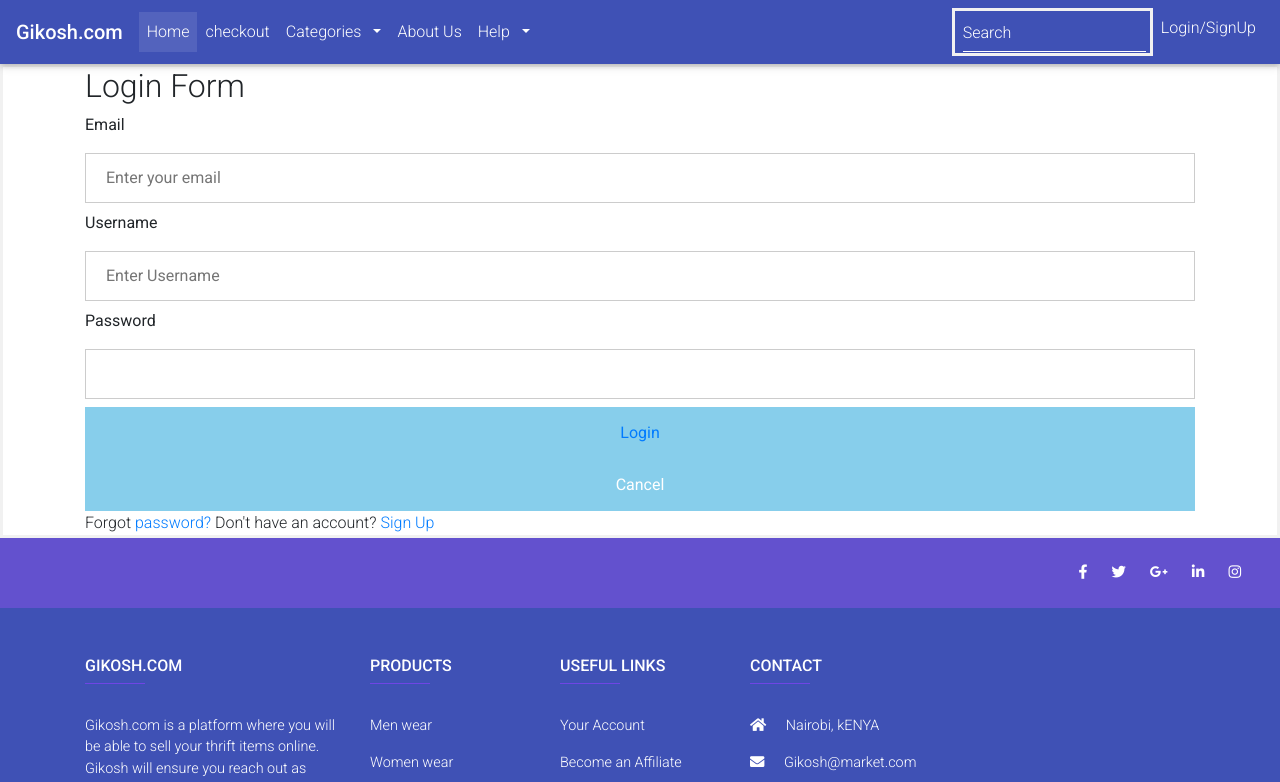
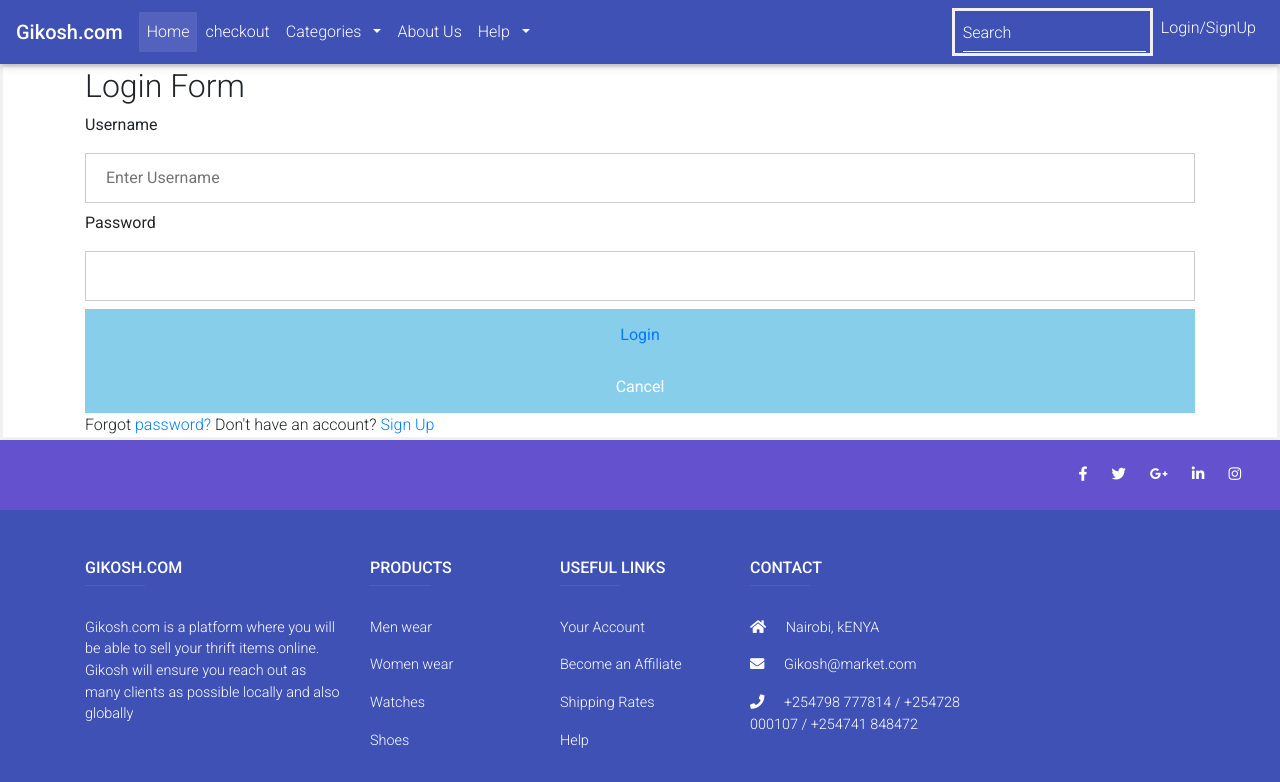
Before and after one commit to collinskoech11/DscEcommerceProject, a React (Create React App) app in the folder GikombaOnline/gikomba-store/: page /Login in a window 1280 px wide. Shown: the top 782 px of the page. Built offline with nearby package versions, Linux system fonts and the light colour scheme.

Commit message:
login update

```diff
--- a/GikombaOnline/gikomba-store/src/pages/Login.js
+++ b/GikombaOnline/gikomba-store/src/pages/Login.js
@@ -8,8 +8,6 @@
             <form>
             <div className="container">
                 <h2>Login Form</h2>
-                <label for="email"><b>Email</b></label>
-                <input type="text" placeholder="Enter your email" name="email"></input>
                 <label for="uname"><b>Username</b></label>
                 <input type="text" placeholder="Enter Username" name="uname"></input>
                 <label for="psw"><b>Password</b></label>
```
